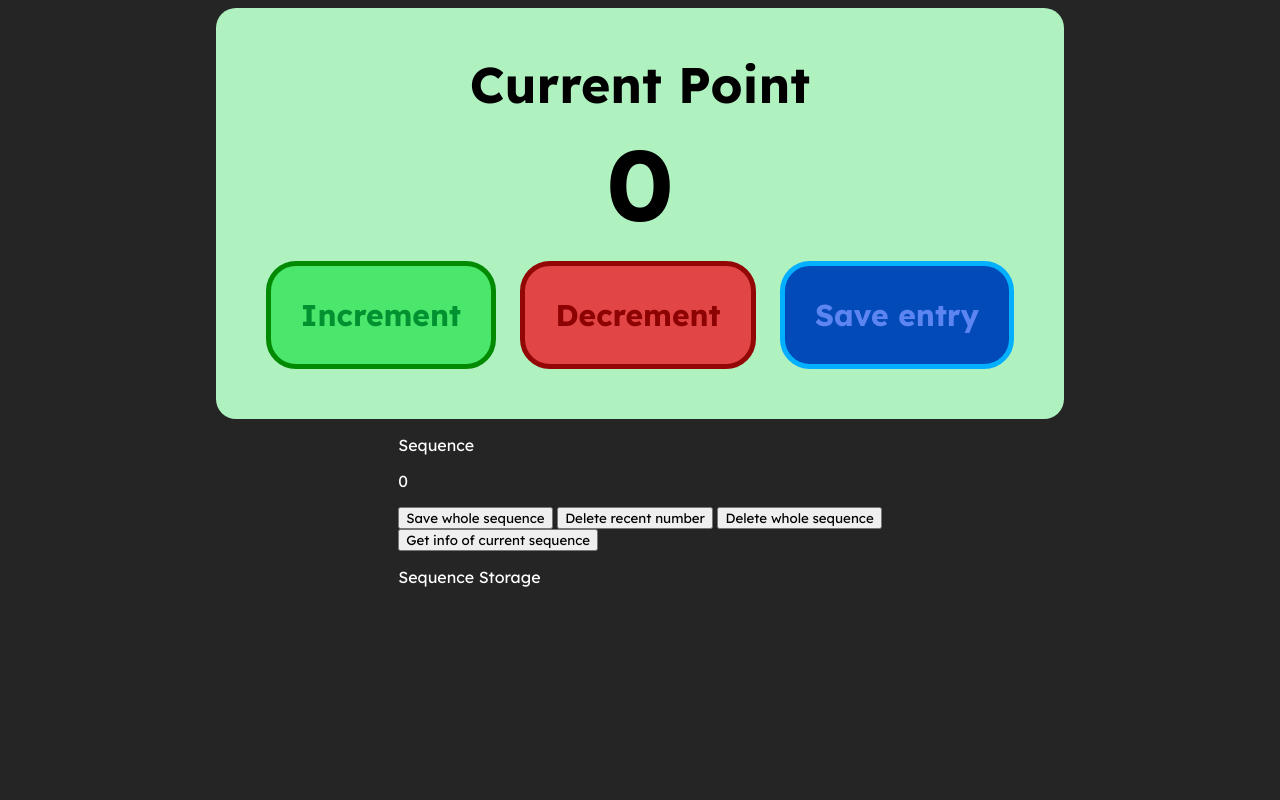
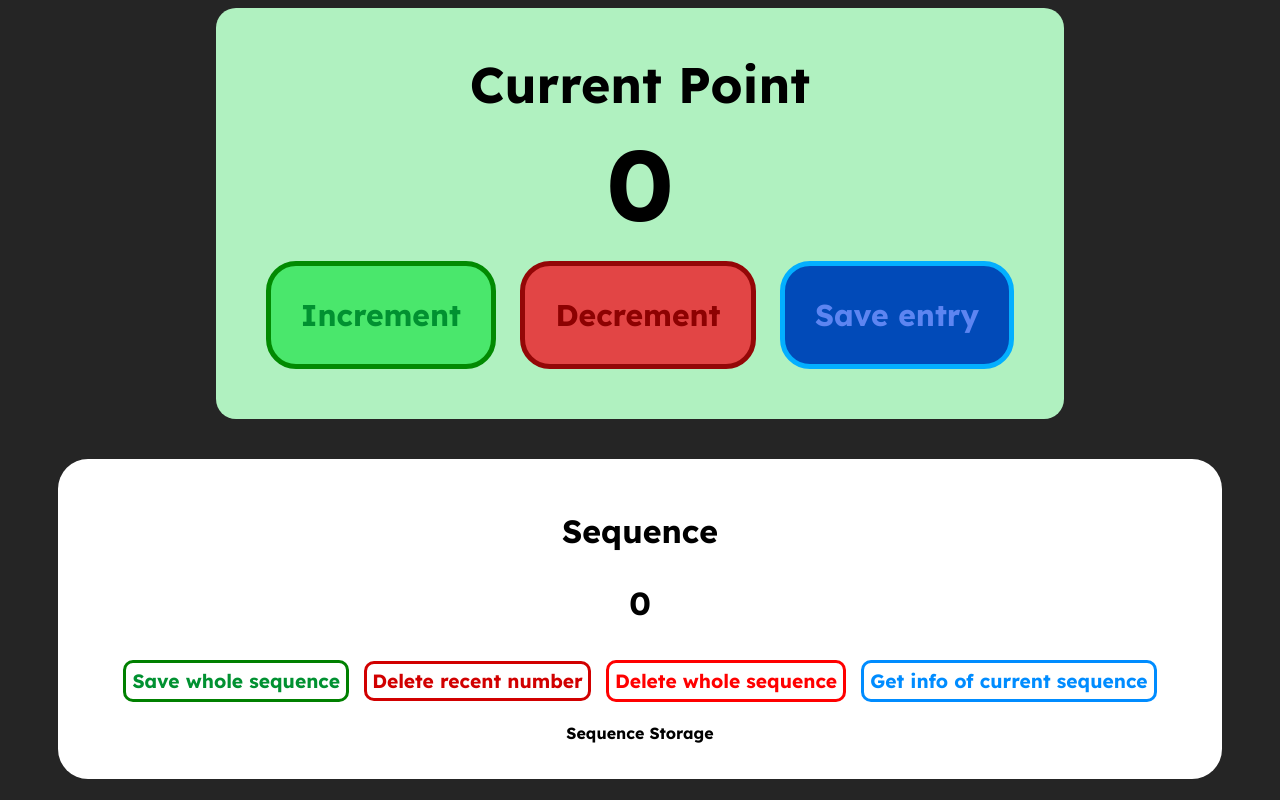
Before and after one commit to Joes131205/counter_app, a plain HTML site: page index.html in a window 1280 px wide. Both pictures are taken after a click on the button "Save entry". Drawn offline with Linux system fonts and the light colour scheme.

Commit message:
updated sequence div and fixed most and least freq

```diff
--- a/index.html
+++ b/index.html
@@ -22,14 +22,15 @@
 
 
     <div id="sequence">
-        <p>Sequence</p>
-        <p id="point-sequence"></p>
+        <p class="sequence-paragraph">Sequence</p>
+        <p id="point-sequence">-</p>
         <div id="sequences-button">
             <button id="saveSequenceButton">Save whole sequence</button>
             <button id="deleteOnceButton">Delete recent number</button>
             <button id="deleteAllButton">Delete whole sequence</button>
+            <button id="modalButton">Get info of current sequence</button>
+
         </div>
-        <button id="modalButton">Get info of current sequence</button>
 
         <p>Sequence Storage</p>
         <ul id="sequence-storage">
--- a/index.js
+++ b/index.js
@@ -1,10 +1,8 @@
-// Variables to access the main divs
 const pointsDiv = document.getElementById("points")
 const sequenceDiv = document.getElementById("sequence")
 const pointButtonDiv = document.getElementById("point-button")
 const advancedModalDiv = document.getElementById("advanced-modal")
 
-// Variables to access the paragraph elements
 const currentPointParagraph = document.getElementById("point-current")
 const sequencePointParagraph = document.getElementById("point-sequence")
 const highestPointParagraph = document.getElementById("highest-point")
@@ -15,7 +13,6 @@ const totalPointParagraph = document.getElementById("total-point")
 const averagePointParagraph = document.getElementById("average-point")
 const medianPointParagraph = document.getElementById("median-point")
 
-// Buttons
 const incrementButton = document.getElementById("incrementButton")
 const decrementButton = document.getElementById("decrementButton")
 const saveButton = document.getElementById("saveButton")
@@ -25,7 +22,7 @@ const saveSequenceButton = document.getElementById('saveSequenceButton')
 const sequenceStorage = document.getElementById("sequence-storage")
 const modalButton = document.getElementById("modalButton")
 const modalClose = document.getElementById("modal-close")
-//Mechanic
+
 
 let num = 0
 let currentArray = []
@@ -48,45 +45,52 @@ function decrement() {
 }
 function updateModal() {
     let obj = {}
+    let highestFrequency = 0;
+    let lowestFrequency = Infinity;
 
     for (let i = 0; i < currentArray.length; i++) {
-        const current = currentArray[i]
+        const current = currentArray[i];
+
         if (obj[current]) {
-            obj[current]++
+            obj[current]++;
         } else {
-            obj[current] = 1
+            obj[current] = 1;
+        }
+
+        const frequency = obj[current];
+
+        if (frequency > highestFrequency) {
+            highestFrequency = frequency;
+        }
+
+        if (frequency < lowestFrequency) {
+            lowestFrequency = frequency;
         }
     }
-    let highestFrequency = 0
-    let lowestFrequency = Infinity
-    for (const key in obj) {
-        const frequency = obj[key]
-        if (frequency > highestFrequency) {
-            highestFrequency = key
-        }
-        if (frequency < lowestFrequency) {
-            lowestFrequency = key
-        }
-    }
+
+    const highestFrequencyValue = Object.keys(obj).find(key => obj[key] === highestFrequency)
+    const lowestFrequencyValue = Object.keys(obj).find(key => obj[key] === lowestFrequency)
+
+
     const middlePoint = currentArray[Math.round((currentArray.length - 1) / 2)]
     const total = currentArray.reduce((acc, item) => acc + item)
     const highest = Math.max(...currentArray)
     const lowest = Math.min(...currentArray)
-    const average = Math.floor(total / currentArray.length)
+    const average = (total / currentArray.length).toFixed(2)
     medianPointParagraph.textContent = `Middle Num of Sequence = ${middlePoint}`
     totalPointParagraph.textContent = `Sum of Numbers = ${total}`
     highestPointParagraph.textContent = `Highest Number = ${highest}`
     lowestPointParagraph.textContent = `Lowest Number = ${lowest}`
     averagePointParagraph.textContent = `Average Sum = ${average}`
-    highestSequencePointParagraph.textContent = `Most Frequent = ${highestFrequency}`
-    lowestSequencePointParagraph.textContent = `Least Frequent = ${lowestFrequency}`
+    highestSequencePointParagraph.textContent = `Most Frequent = ${highestFrequencyValue}`
+    lowestSequencePointParagraph.textContent = `Least Frequent = ${lowestFrequencyValue}`
 }
 incrementButton.addEventListener("click", increment)
 decrementButton.addEventListener("click", decrement)
 
 saveButton.addEventListener("click", function() {
     currentArray.push(num)
-    sequencePointParagraph.textContent = currentArray.map(item => `${item}`).join(' | ');
+    sequencePointParagraph.textContent = currentArray.map(item => `${item}`).join(' || ');
     num = 0
     setText()
     updateModal()
@@ -94,7 +98,9 @@ saveButton.addEventListener("click", function() {
 
 deleteOnceButton.addEventListener("click", function() {
     currentArray.pop()
-    sequencePointParagraph.textContent = currentArray.map(item => `${item}`).join(' | ');
+    updateModal()
+    sequencePointParagraph.textContent = currentArray.map(item => `${item}`).join(' || ');
+    if (sequencePointParagraph.textContent === "") {sequencePointParagraph.textContent = "-"}
 })
 
 saveSequenceButton.addEventListener("click", function() {
@@ -103,7 +109,7 @@ saveSequenceButton.addEventListener("click", function() {
         currentArray = []
         num = 0
         setText()
-        sequencePointParagraph.textContent = ""
+        sequencePointParagraph.textContent = "-"
         sequenceStorage.innerHTML = storageArray.map(item => `<li>${item}</li>`).join("")
     }
 })
@@ -112,7 +118,7 @@ deleteAllButton.addEventListener("click", function() {
     currentArray = []
     num = 0
     setText()
-    sequencePointParagraph.textContent = ""
+    sequencePointParagraph.textContent = "-"
 })
 
 modalButton.addEventListener("click", function() {
--- a/style.css
+++ b/style.css
@@ -125,3 +125,70 @@ button {
     text-align: center;
     font-weight: bolder;
 }
+
+#sequence {
+    background-color: rgb(255, 255, 255);
+    margin-top: 40px;
+    padding: 20px 60px;
+    border-radius: 30px;
+    color: black;
+    font-weight: bolder;
+    text-align: center;
+}
+.sequence-paragraph {
+    font-size: xx-large;
+
+}
+#point-sequence {
+    font-size: xx-large;
+}
+
+#sequences-button > button {
+    margin: 5px;
+}
+#saveSequenceButton {
+    border: none;
+    font-weight: bold;
+    color: rgb(1, 145, 49);
+    font-size: larger;
+    background-color: rgba(74, 231, 108, 0);
+    border: 3px solid green;
+    margin-top: 20px;
+    border-radius: 10px;
+    padding: 6px;
+}
+
+#deleteOnceButton {
+    border: none;
+    font-weight: bold;
+    color: rgb(209, 0, 0);
+    font-size: larger;
+    background-color: rgba(74, 231, 108, 0);
+    border: 3px solid rgb(209, 0, 0);
+    border-radius: 10px;
+    padding: 5px;
+}
+
+#deleteAllButton {
+    border: none;
+    font-weight: bold;
+    color: rgb(255, 0, 0);
+    font-size: larger;
+    background-color: rgba(74, 231, 108, 0);
+    border: 3px solid rgb(255, 0, 0);
+    margin-top: 20px;
+    border-radius: 10px;
+    padding: 6px;
+}
+
+#modalButton {
+    border: none;
+    font-weight: bold;
+    color: rgb(0, 140, 255);
+    font-size: larger;
+    background-color: rgba(74, 231, 108, 0);
+    border: 3px solid rgb(0, 140, 255);
+    margin-top: 20px;
+    border-radius: 10px;
+    padding: 6px;
+}
```
